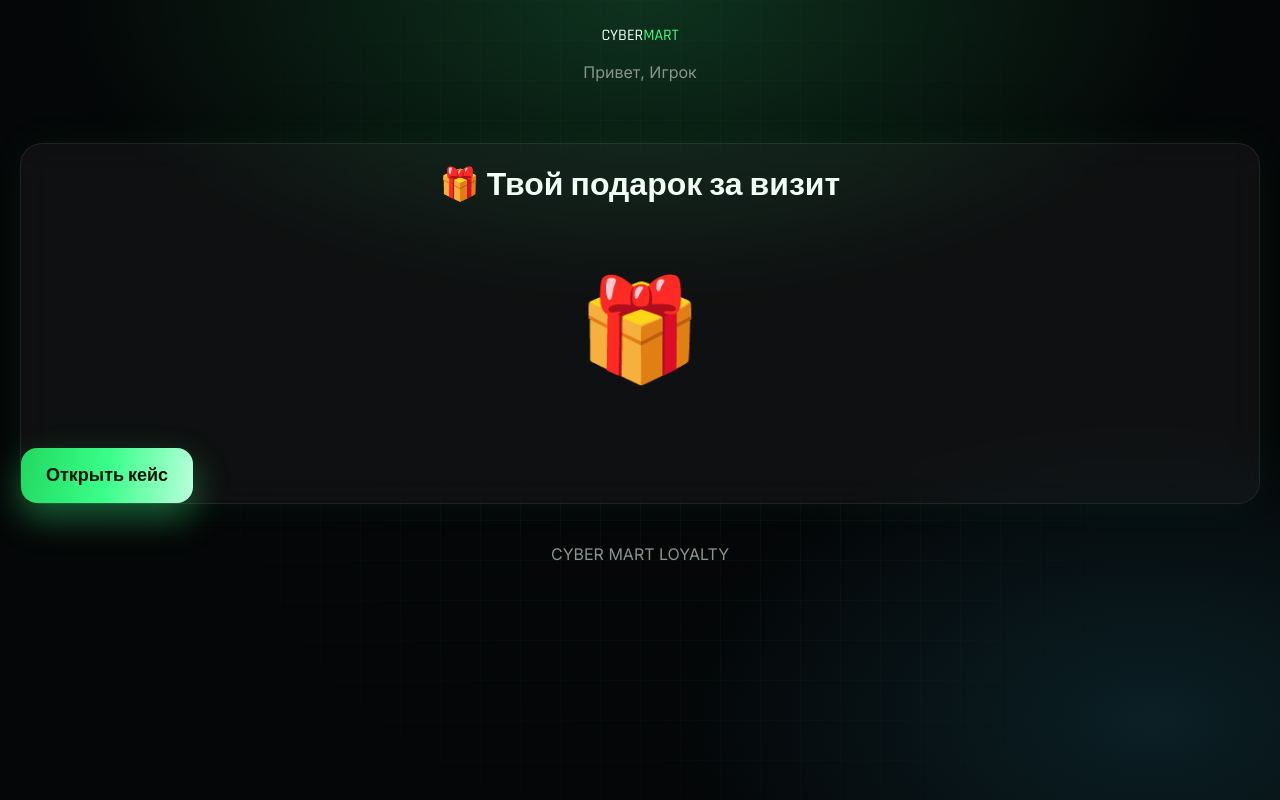
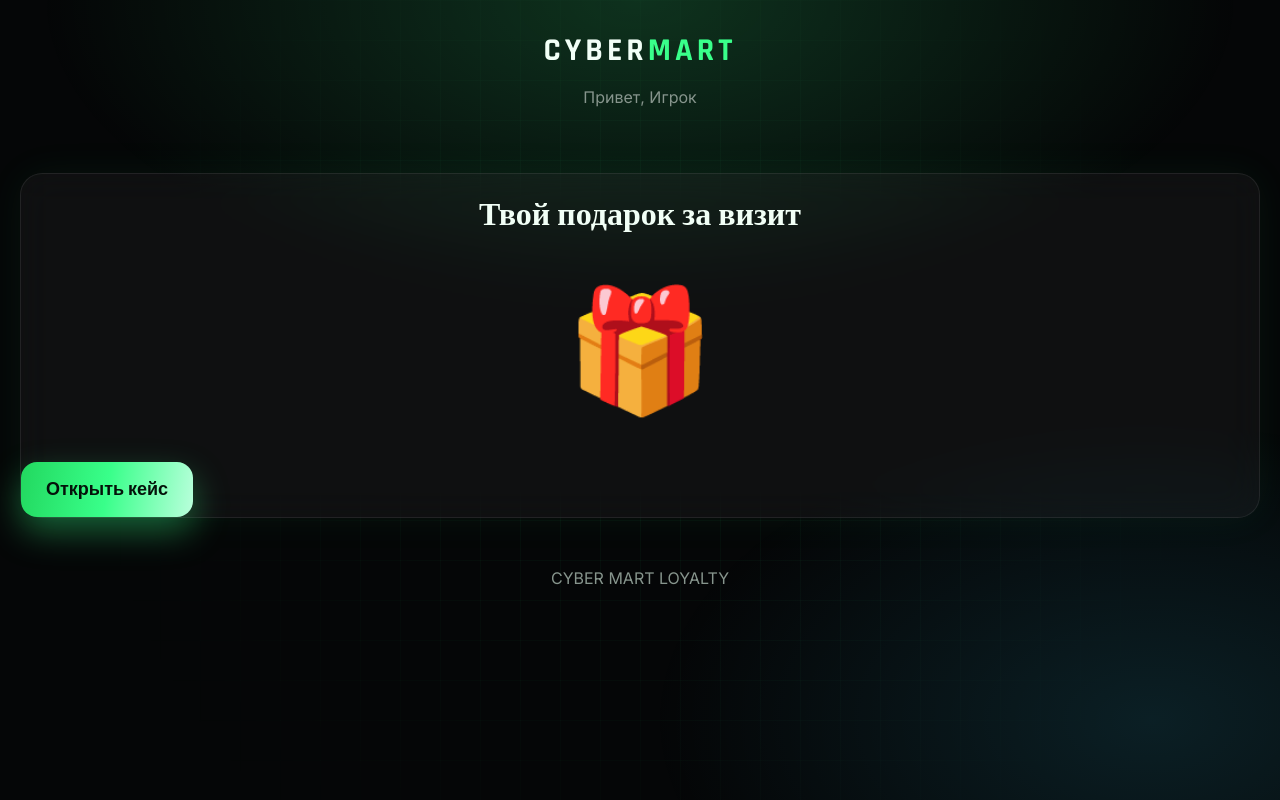
Before and after one commit to qu1ki1/cyber-mart-loyalty, a React (Vite) app: page / in a window 1280 px wide. Built offline with nearby package versions, Linux system fonts and the light colour scheme; what @twa-dev/sdk would draw is missing.

Commit message:
final cyber mart ui

```diff
--- a/src/App.tsx
+++ b/src/App.tsx
@@ -2,8 +2,6 @@ import { useEffect, useRef, useState } from "react";
 import { AnimatePresence, motion } from "framer-motion";
 
 import { supabase } from "./supabase";
-
-import "./styles/cyber.css";
 
 
 
@@ -17,22 +15,74 @@ chance:number;
 
 quantity:number;
 
-active:boolean;
+};
 
-};
+
+
+
+
+function randomGift(gifts:Gift[]){
+
+
+const total =
+gifts.reduce(
+(sum,g)=>sum+g.chance,
+0
+);
+
+
+
+let value =
+Math.random()*total;
+
+
+
+for(const gift of gifts){
+
+
+value-=gift.chance;
+
+
+if(value<=0)
+return gift;
+
+
+}
+
+
+
+return gifts[0];
+
+}
+
+
+
+
+
+function generateCode(){
+
+return (
+
+"CM-" +
+
+Math.floor(
+1000+
+Math.random()*9000
+)
+
+);
+
+}
+
+
 
 
 
 export default function App(){
 
 
-const [user,setUser] =
+const [user,setUser]=
 useState<any>(null);
-
-
-
-const [loading,setLoading]=
-useState(false);
 
 
 
@@ -41,12 +91,17 @@ useState(false);
 
 
 
-const [result,setResult]=
+const [gift,setGift]=
 useState<Gift|null>(null);
 
 
 
-const busy =
+const [code,setCode]=
+useState("");
+
+
+
+const lock =
 useRef(false);
 
 
@@ -60,7 +115,6 @@ const tg =
 window.Telegram?.WebApp;
 
 
-
 if(!tg)
 return;
 
@@ -72,15 +126,15 @@ tg.expand();
 
 
 
-const telegramUser =
+const tgUser =
 tg.initDataUnsafe?.user;
 
 
 
-if(telegramUser){
+if(tgUser){
 
 
-setUser(telegramUser);
+setUser(tgUser);
 
 
 
@@ -88,17 +142,11 @@ supabase
 .from("users")
 .upsert({
 
-telegram_id:
-telegramUser.id,
+telegram_id:tgUser.id,
 
+first_name:tgUser.first_name,
 
-first_name:
-telegramUser.first_name,
-
-
-username:
-telegramUser.username
-
+username:tgUser.username
 
 });
 
@@ -114,36 +162,36 @@ telegramUser.username
 
 
 
-
 async function openCase(){
 
 
-if(busy.current)
+if(lock.current)
 return;
 
 
 
-busy.current=true;
+lock.current=true;
 
-
-
-setLoading(true);
 
 setOpening(true);
 
-setResult(null);
+setGift(null);
 
 
 
 try{
 
 
-const {data:gifts,error}=
+const {data,error}=
 
 await supabase
+
 .from("gifts")
+
 .select("*")
+
 .eq("active",true)
+
 .gt("quantity",0);
 
 
@@ -153,90 +201,47 @@ throw error;
 
 
 
-if(!gifts || gifts.length===0)
-throw new Error("Нет подарков");
+if(!data?.length)
+throw new Error();
 
 
 
 
-const total =
-gifts.reduce(
+const win =
+randomGift(data);
 
-(sum,g)=>
-sum+g.chance,
 
-0
 
+await supabase
+
+.from("gifts")
+
+.update({
+
+quantity:
+win.quantity-1
+
+})
+
+.eq(
+"id",
+win.id
 );
 
 
 
 
-let random =
-Math.random()*total;
+await supabase
 
+.from("winners")
 
-
-let winner =
-gifts[0];
-
-
-
-for(const gift of gifts){
-
-
-random -= gift.chance;
-
-
-
-if(random<=0){
-
-winner=gift;
-
-break;
-
-}
-
-
-}
-
-
-
-
-
-await supabase
-.from("gifts")
-.update({
-
-quantity:
-winner.quantity-1
-
-})
-
-.eq(
-"id",
-winner.id
-);
-
-
-
-
-
-await supabase
-.from("winners")
 .insert({
 
-telegram_id:
-user?.id,
+telegram_id:user?.id,
 
+gift_id:win.id,
 
-gift_id:
-winner.id,
-
-
-gift_name:
-winner.name
-
+gift_name:win.name
 
 });
 
@@ -247,42 +252,32 @@ winner.name
 setTimeout(()=>{
 
 
-setResult(winner);
+setGift(win);
 
+setCode(generateCode());
 
 setOpening(false);
 
 
-},1800);
+},2000);
 
 
 
 }
 
-
 catch(e){
 
-console.error(e);
+console.log(e);
 
 setOpening(false);
-
-alert("Ошибка открытия");
-
 
 }
 
 
-finally{
-
-setLoading(false);
-
-busy.current=false;
-
-}
+lock.current=false;
 
 
 }
-
 
 
 
@@ -301,20 +296,31 @@ return (
 
 
 <header
+
 style={{
 position:"relative",
 zIndex:2,
-padding:"25px",
-textAlign:"center"
+textAlign:"center",
+padding:"30px 20px"
 }}
+
 >
 
 
 <div
+
 className="logo"
+
+style={{
+fontSize:32,
+fontWeight:800,
+letterSpacing:4
+}}
+
 >
 
 CYBER
+
 <span
 style={{
 color:"var(--neon)"
@@ -322,6 +328,7 @@ color:"var(--neon)"
 >
  MART
 </span>
+
 
 </div>
 
@@ -344,12 +351,16 @@ color:"var(--muted)"
 
 
 
+
+
 <main
+
 style={{
 position:"relative",
 zIndex:2,
 padding:20
 }}
+
 >
 
 
@@ -359,7 +370,8 @@ padding:20
 
 {
 
-!result &&
+!gift &&
+
 
 <motion.div
 
@@ -369,52 +381,75 @@ className="cyber-card"
 
 initial={{
 opacity:0,
-y:30
+scale:.9
 }}
 
 animate={{
 opacity:1,
-y:0
+scale:1
 }}
+
+
 
 >
 
 
-
 <h1
 style={{
-textAlign:"center"
+textAlign:"center",
+fontFamily:"Rajdhani"
 }}
 >
 
-🎁 Твой подарок за визит
+Твой подарок за визит
 
 </h1>
 
 
 
 
+
 <motion.div
 
-className={
+animate={
+
 opening
+
 ?
-"shake"
+
+{
+
+rotate:[0,-5,5,-5,0],
+
+scale:[1,1.05,1]
+
+}
+
 :
-"float"
+
+{
+
+y:[0,-10,0]
+
 }
+
+}
+
+transition={{
+
+duration:1,
+
+repeat:opening?Infinity:0
+
+}}
 
 style={{
 
-height:220,
+fontSize:120,
 
-display:"flex",
+textAlign:"center",
 
-alignItems:"center",
-
-justifyContent:"center",
-
-fontSize:100
+margin:"40px 0"
 
 }}
 
@@ -427,18 +462,19 @@ fontSize:100
 
 
 
+
 <button
 
 className="cyber-button"
 
-disabled={loading}
+onClick={openCase}
 
-onClick={openCase}
+disabled={opening}
 
 >
 
+{
 
-{
 opening
 
 ?
@@ -450,7 +486,6 @@ opening
 "Открыть кейс"
 
 }
-
 
 </button>
 
@@ -466,48 +501,69 @@ opening
 
 
 
+
 {
 
-result &&
+gift &&
 
 
 <motion.div
 
-key="result"
+key="win"
 
 className="cyber-card"
 
+
 initial={{
-scale:.8,
+
+scale:.5,
+
 opacity:0
+
 }}
 
+
 animate={{
+
 scale:1,
+
 opacity:1
+
 }}
+
+
 
 >
 
 
 <h1
+
 style={{
+
 textAlign:"center",
+
 color:"var(--neon)"
+
 }}
+
 >
 
-🎉 Победа!
+🎉 Поздравляем!
 
 </h1>
 
 
 
 <div
+
 style={{
-textAlign:"center",
-fontSize:30
+
+fontSize:70,
+
+textAlign:"center"
+
 }}
+
 >
 
 🎁
@@ -517,28 +573,61 @@ fontSize:30
 
 
 <h2
+
 style={{
-textAlign:"center"
+
+textAlign:"center",
+
+fontFamily:"Rajdhani"
+
 }}
+
 >
 
-{result.name}
+{gift.name}
 
 </h2>
 
 
 
-<p
+<div
+
 style={{
+
 textAlign:"center",
-color:"var(--muted)"
+
+padding:15,
+
+borderRadius:14,
+
+background:"rgba(57,255,138,.08)"
+
 }}
+
 >
 
-Покажите этот экран администратору
+Ваш код:
 
-</p>
+<br/>
 
+<strong
+
+style={{
+
+fontSize:28,
+
+color:"var(--neon)"
+
+}}
+
+>
+
+{code}
+
+</strong>
+
+
+</div>
 
 
 
@@ -546,11 +635,15 @@ color:"var(--muted)"
 
 className="cyber-button"
 
-onClick={()=>setResult(null)}
+style={{
+marginTop:20
+}}
+
+onClick={()=>setGift(null)}
 
 >
 
-Открыть ещё раз
+Назад
 
 </button>
 
@@ -573,13 +666,15 @@ onClick={()=>setResult(null)}
 
 
 <footer
+
 style={{
 position:"relative",
 zIndex:2,
 textAlign:"center",
-padding:20,
+padding:30,
 color:"var(--muted)"
 }}
+
 >
 
 CYBER MART LOYALTY
@@ -590,6 +685,7 @@ CYBER MART LOYALTY
 
 </div>
 
+
 )
 
 }
```
